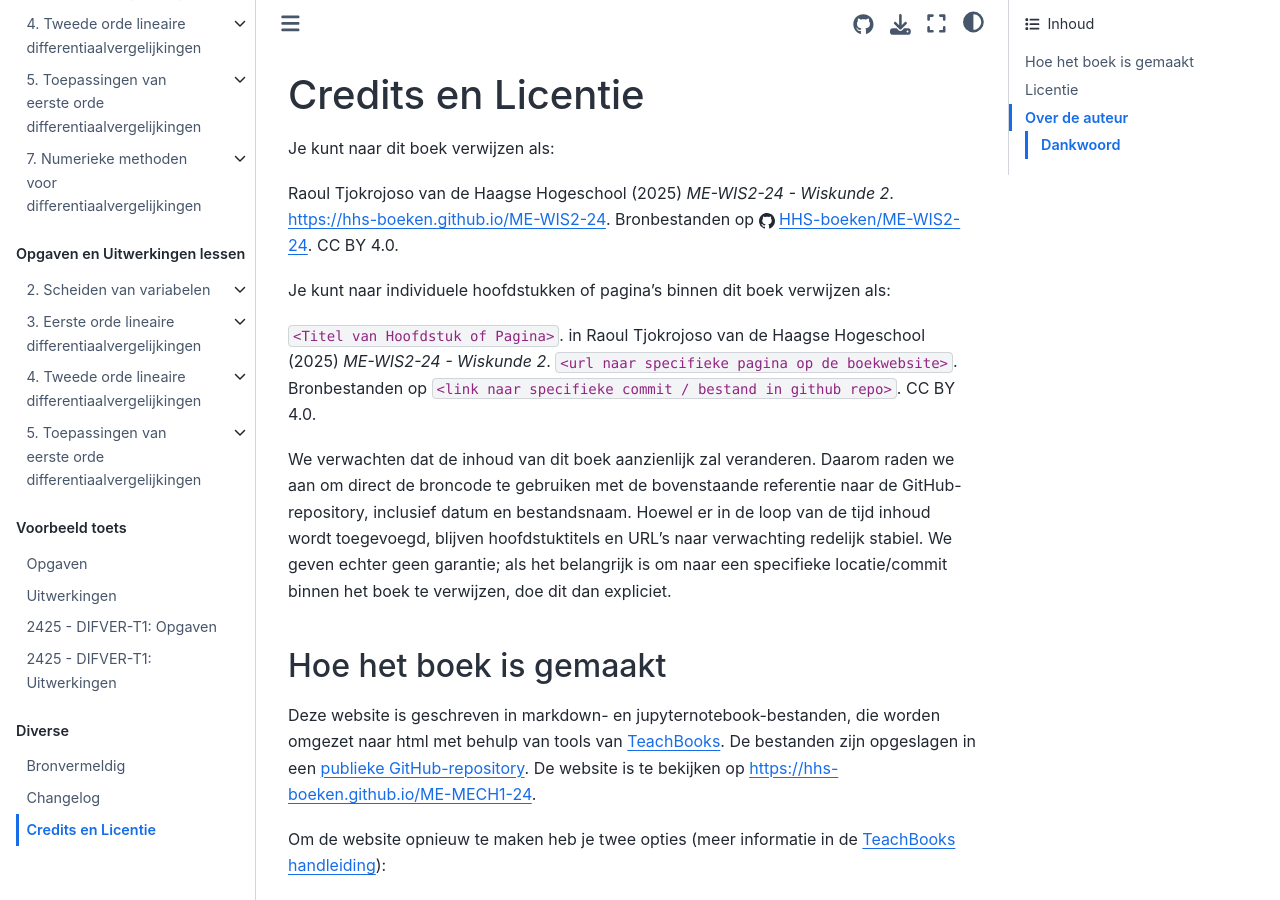
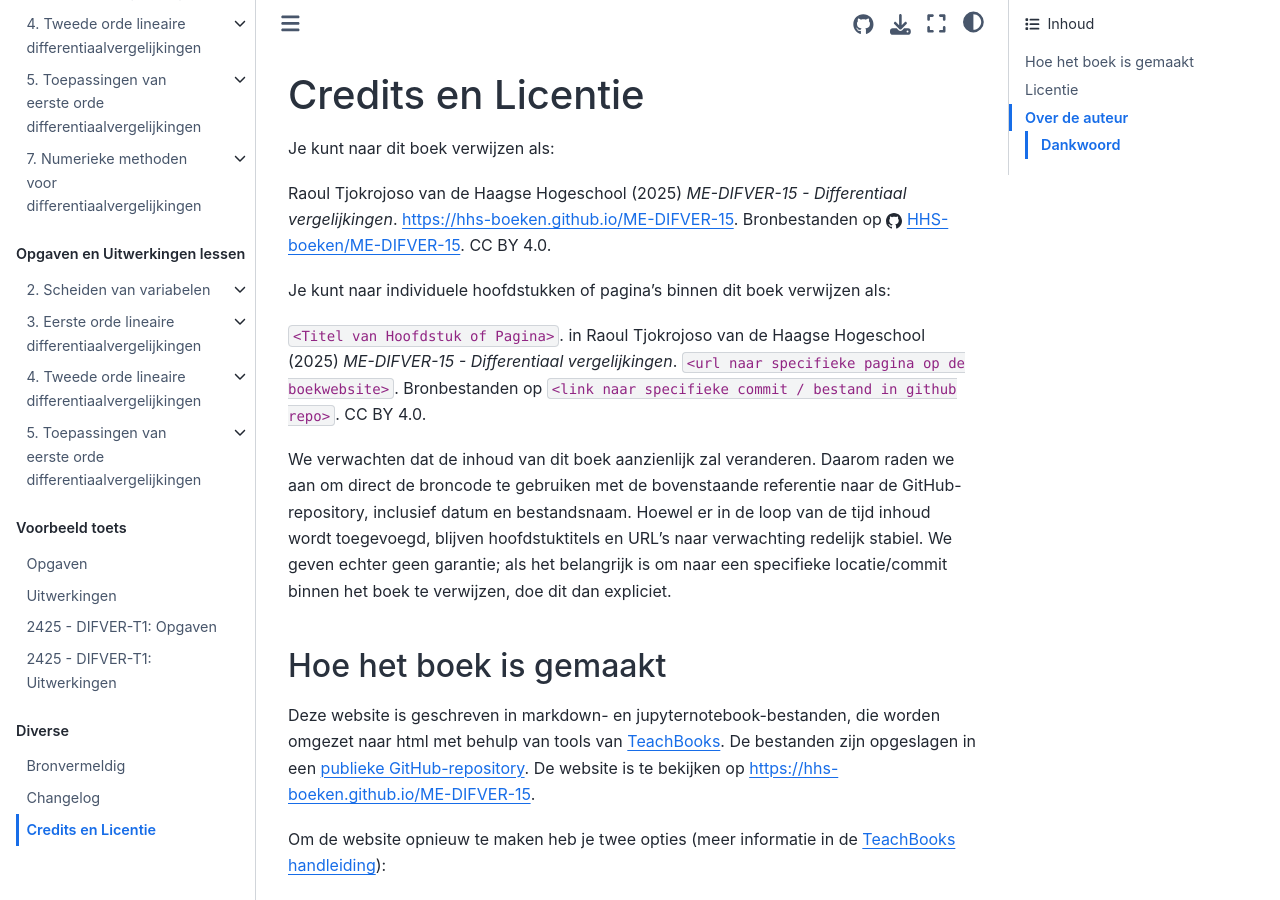
Before and after one commit to HHS-boeken/ME-DIFVER-15, a Jupyter Book: the page built from book/credits.md, in a window 1280 px wide and 900 px high. Built offline with Jupyter Book 1.0.4 settings and Sphinx 7.4.7 and the Sphinx Book theme 1.1.4, drawn with Linux system fonts in a browser that asks for light colours; pages that are not in the unit, such as notebooks, are missing from menus; comment, search, counter and statistics services are not loaded.

Commit message:
Update credits.md

```diff
--- a/book/credits.md
+++ b/book/credits.md
@@ -3,16 +3,16 @@
 
 Je kunt naar dit boek verwijzen als:
 
-Raoul Tjokrojoso van de Haagse Hogeschool (2025) _ME-WIS2-24 - Wiskunde 2_. [https://hhs-boeken.github.io/ME-WIS2-24](https://hhs-boeken.github.io/ME-WIS2-24/2526). Bronbestanden op {octicon}`mark-github` [HHS-boeken/ME-WIS2-24](https://github.com/HHS-boeken/ME-WIS2-24). CC BY 4.0.
+Raoul Tjokrojoso van de Haagse Hogeschool (2025) _ME-DIFVER-15 - Differentiaal vergelijkingen_. [https://hhs-boeken.github.io/ME-DIFVER-15](https://hhs-boeken.github.io/ME-DIFVER-15/2526). Bronbestanden op {octicon}`mark-github` [HHS-boeken/ME-DIFVER-15](https://github.com/HHS-boeken/ME-DIFVER-15). CC BY 4.0.
 
 Je kunt naar individuele hoofdstukken of pagina's binnen dit boek verwijzen als:
 
-`<Titel van Hoofdstuk of Pagina>`. in Raoul Tjokrojoso van de Haagse Hogeschool (2025) _ME-WIS2-24 - Wiskunde 2_. `<url naar specifieke pagina op de boekwebsite>`. Bronbestanden op `<link naar specifieke commit / bestand in github repo>`. CC BY 4.0.
+`<Titel van Hoofdstuk of Pagina>`. in Raoul Tjokrojoso van de Haagse Hogeschool (2025) _ME-DIFVER-15 - Differentiaal vergelijkingen_. `<url naar specifieke pagina op de boekwebsite>`. Bronbestanden op `<link naar specifieke commit / bestand in github repo>`. CC BY 4.0.
 
 We verwachten dat de inhoud van dit boek aanzienlijk zal veranderen. Daarom raden we aan om direct de broncode te gebruiken met de bovenstaande referentie naar de GitHub-repository, inclusief datum en bestandsnaam. Hoewel er in de loop van de tijd inhoud wordt toegevoegd, blijven hoofdstuktitels en URL's naar verwachting redelijk stabiel. We geven echter geen garantie; als het belangrijk is om naar een specifieke locatie/commit binnen het boek te verwijzen, doe dit dan expliciet.
 
 ## Hoe het boek is gemaakt
-Deze website is geschreven in markdown- en jupyternotebook-bestanden, die worden omgezet naar html met behulp van tools van [TeachBooks](https://teachbooks.io/). De bestanden zijn opgeslagen in een [publieke GitHub-repository](https://github.com/HHS-boeken/ME-MECH1-24). De website is te bekijken op [https://hhs-boeken.github.io/ME-MECH1-24](https://hhs-boeken.github.io/ME-MECH1-24/2526).
+Deze website is geschreven in markdown- en jupyternotebook-bestanden, die worden omgezet naar html met behulp van tools van [TeachBooks](https://teachbooks.io/). De bestanden zijn opgeslagen in een [publieke GitHub-repository](https://github.com/HHS-boeken/ME-DIFVER-15). De website is te bekijken op [https://hhs-boeken.github.io/ME-DIFVER-15](https://hhs-boeken.github.io/ME-DIFVER-15/2526).
 
 Om de website opnieuw te maken heb je twee opties (meer informatie in de [TeachBooks handleiding](https://teachbooks.io/manual/)):
 - In de GitHub-interface: fork deze repository, schakel Github Pages in via de bron GitHub actions (Settings - Code and automation - Pages - Build and deployment - Source - GitHub Actions), schakel workflows in (Actions - I understand my workflows, go ahead and enable them) en voer de call-deploy-book workflow uit (Actions - call-deploy-book - Run workflow - Run workflow). De website wordt gepubliceerd op de URL zoals weergegeven in het workflowoverzicht wanneer de workflow is voltooid (Actions - call-deploy-book - call-deploy-book - Summary).
```
